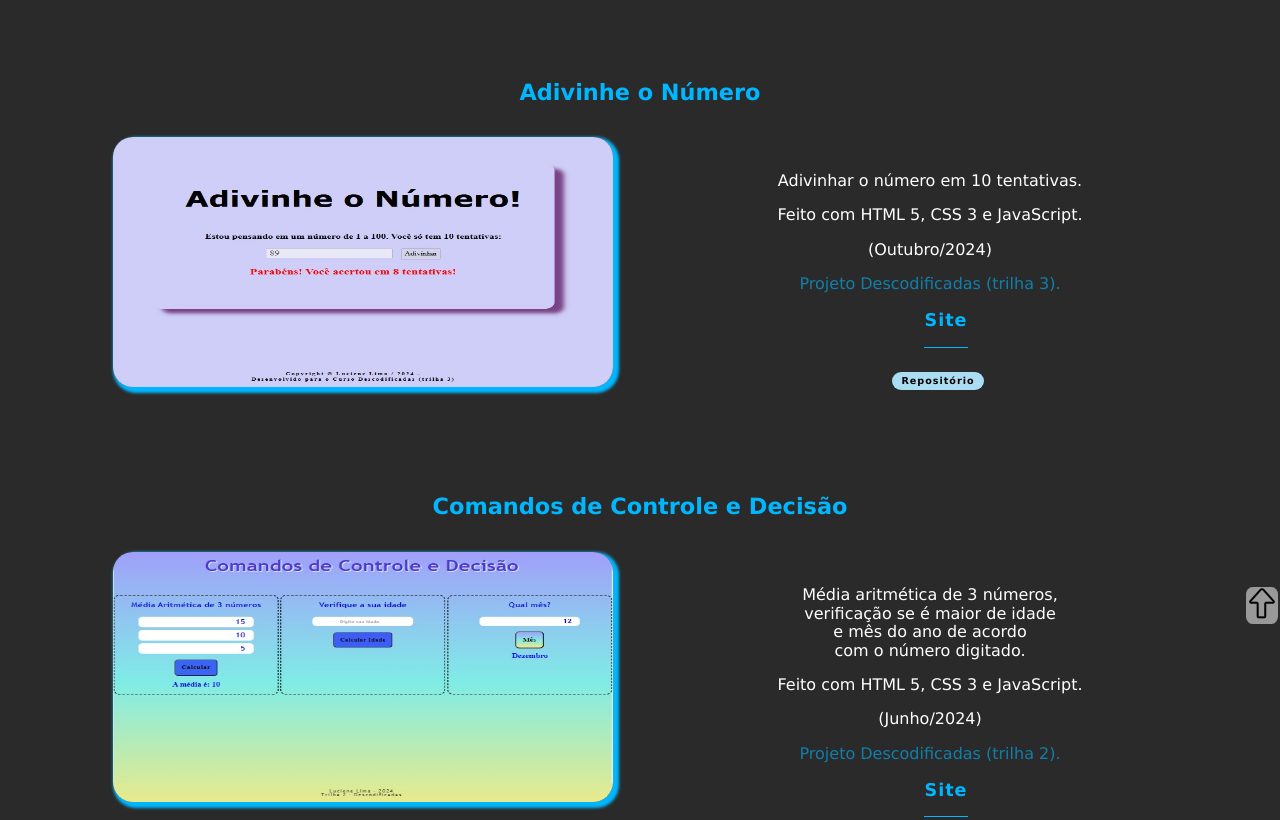
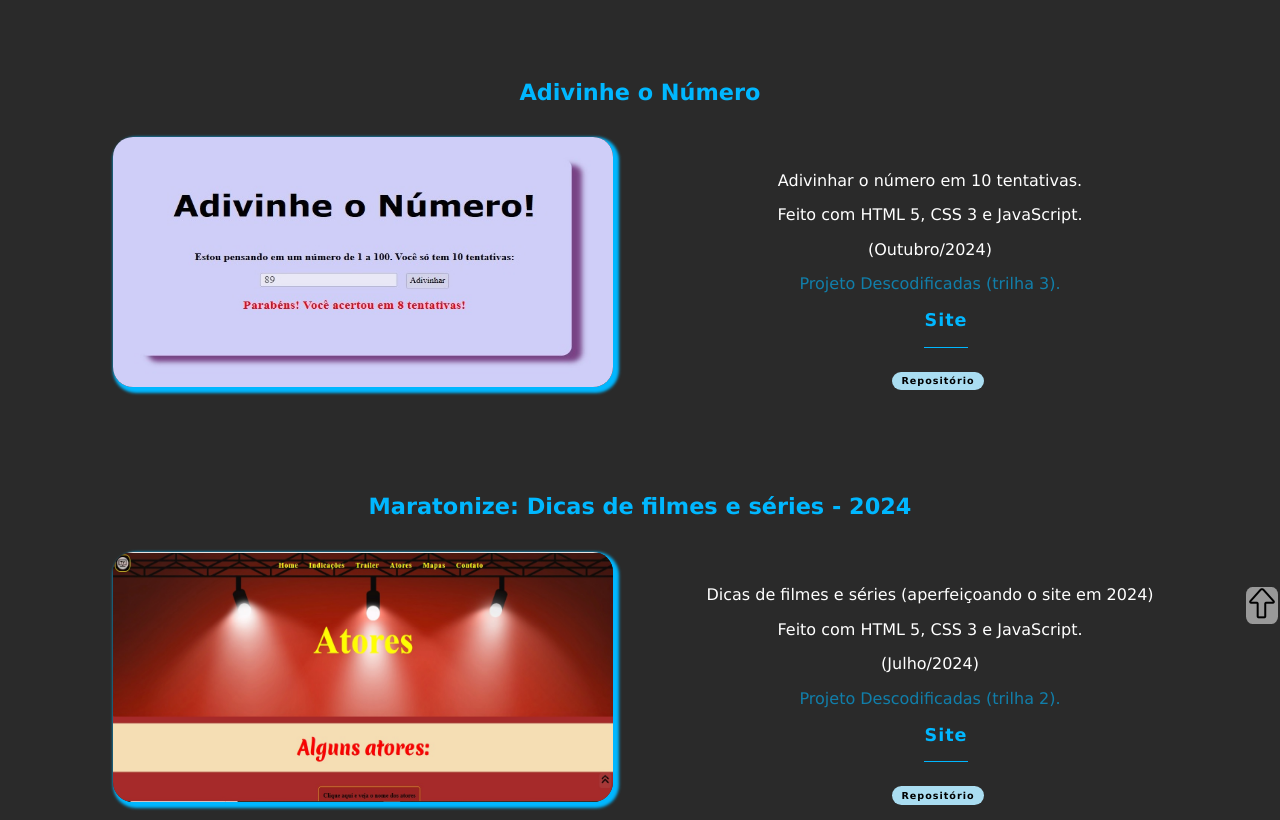
Before and after one commit to lucienelima8/lucienelima8.github.io, a plain HTML site: page projetos.html in a window 1280 px wide. Shown: the part 160-980 px from the top of the page. Drawn offline with Linux system fonts and the light colour scheme.

Commit message:
inclui maratonize 2024

```diff
--- a/projetos.html
+++ b/projetos.html
@@ -62,7 +62,10 @@
 
     <h2 id="projetos"> &lt; projetos &gt; </h2>
 
+
     <section class="section_projetos">
+
+
 
       <!-- Adivinhe o número -->
       <div class="container">
@@ -70,7 +73,7 @@
         <article class="article_projetos">
           <h3>Adivinhe o Número</h3>
 
-            <img class="imagem_projetos" src="imagens/adivinhe_numero.jpg" alt="adivinhar o número em 10 tentativas">
+            <img class="imagem_projetos" src="imagens/adivinhe_o_numero.jpg" alt="adivinhar o número em 10 tentativas">
             <br>
         </article>
 
@@ -85,6 +88,32 @@
         </article>
 
        </div>
+
+
+
+       <!-- Maratonize (aperfeiçoando o site em 2024 - trilha 2) -->
+       <div class="container">
+
+        <article class="article_projetos">
+          <h3>Maratonize: Dicas de filmes e séries - 2024</h3>
+
+            <img class="imagem_projetos" src="imagens/maratonize_2024.jpg" alt="maratonize filmes e séries feito em 2024">
+            <br>
+        </article>
+
+        <article class="article_projetos">
+            <p class="projeto_descricao">Dicas de filmes e séries (aperfeiçoando o site em 2024)</p>
+            <p class="projeto_descricao">Feito com HTML 5, CSS 3 e JavaScript.</p>
+            <p class="projeto_descricao">(Julho/2024)</p>
+            <p class="projeto_descricao_curso">Projeto Descodificadas (trilha 2).</p>
+            <a href="https://lucienelima8.github.io/Maratonize_Filmes_Series_2024/" target="_blank" class="site">Site</a>
+            <br>
+            <a href="https://github.com/lucienelima8/Maratonize_Filmes_Series_2024" class="btn" target="_blank">Repositório</a>
+        </article>
+
+       </div>
+
+
 
       <!-- Comandos de Controle e Decisão -->
      <div class="container">
@@ -108,6 +137,8 @@
 
      </div>
 
+
+
       <!-- Calculadora Média Aritmética-->
      <div class="container">
 
@@ -129,6 +160,8 @@
       </article>
 
      </div>
+
+
 
       <!-- Pontos Turísticos-->
      <div class="container">
@@ -155,7 +188,7 @@
 
 
       <!-- Orkut-->
-      <!-- Minha colaboração no Projeto do Otávio Souza -->
+      <!-- Minha colaboração com a seção de depoimentos, no Projeto do Otávio Souza -->
      <div class="container">
 
       <article class="article_projetos">
@@ -166,7 +199,7 @@
       </article>
 
       <article class="article_projetos">
-          <p class="projeto_descricao">Colaborei seção dos depoimentos do Orkut <br>
+          <p class="projeto_descricao">Colaborei na seção dos depoimentos do Orkut <br>
           (Projeto do Otávio Souza)</p>
           <!-- <p class="projeto_descricao"><br></p>  -->
           <p class="projeto_descricao">Feito com HTML 5 e CSS 3.</p>
@@ -184,7 +217,9 @@
 
      </div>
 
-      <!-- Maratonize-->
+
+
+      <!-- Maratonize 2023 (trilha 1)-->
      <div class="container">
 
       <article class="article_projetos">
@@ -205,6 +240,8 @@
       </article>
 
      </div>
+
+
 
        <!-- Animação com coração pulsando -->
        <div class="container">
@@ -228,6 +265,8 @@
 
        </div>
 
+
+
        <!-- Galeria de imagens de gatos com Grid -->
        <div class="container">
 
@@ -250,6 +289,8 @@
 
        </div>
 
+
+
       <!-- Cálculo IMC -->
      <div class="container">
 
@@ -270,6 +311,8 @@
       </article>
 
      </div>
+
+
 
       <!-- Cálculo média simples -->
      <div class="container">
@@ -292,6 +335,8 @@
 
      </div>
 
+
+
       <!-- Amigus da Lu -->
      <div class="container">
 
@@ -312,6 +357,8 @@
       </article>
 
      </div>
+
+
 
      <!-- Calculadora Simples -->
      <div class="container">
@@ -334,6 +381,8 @@
 
       </article>
      </div>
+
+
 
       <!-- ODS -->
      <div class="container">
@@ -360,6 +409,7 @@
      </div>
 
 
+
      <!-- Cardápio -->
      <div class="container">
 
@@ -383,6 +433,8 @@
 
      </div>
 
+
+
      <!-- Currículo online -->
      <div class="container">
 
@@ -405,6 +457,8 @@
       </article>
 
      </div>
+
+
 
      <!-- Ada Lovelace -->
      <div class="container">
@@ -447,3 +501,126 @@
 
 </body>
 </html>
+
+
+
+
+
+
+
+
+
+
+
+
+
+
+
+
+
+
+
+
+
+
+
+
+
+
+
+
+
+
+
+
+
+
+
+
+
+
+
+
+
+
+
+
+
+
+
+
+
+
+
+
+
+
+
+
+
+
+
+
+
+
+
+
+
+
+
+
+
+
+
+
+
+
+
+
+
+
+
+
+
+
+
+
+
+
+
+
+
+
+
+
+
+
+
+
+
+
+
+
+
+
+
+
+
+
+
+
+
+
+
+
+
+
+
+
+
+
+
+
+
+
+<!-- Esse trabalho foi feito por Luciene Lima -->
```
Also changed, not shown: css/estilo.css (+115 -0 lines), css/responsivo.css (+135 -0 lines), formulario.html (+107 -0 lines), index.html (+85 -0 lines), imagens/adivinhe_numero.jpg (deleted), imagens/adivinhe_o_numero.jpg (added), imagens/maratonize_2024.jpg (added).
